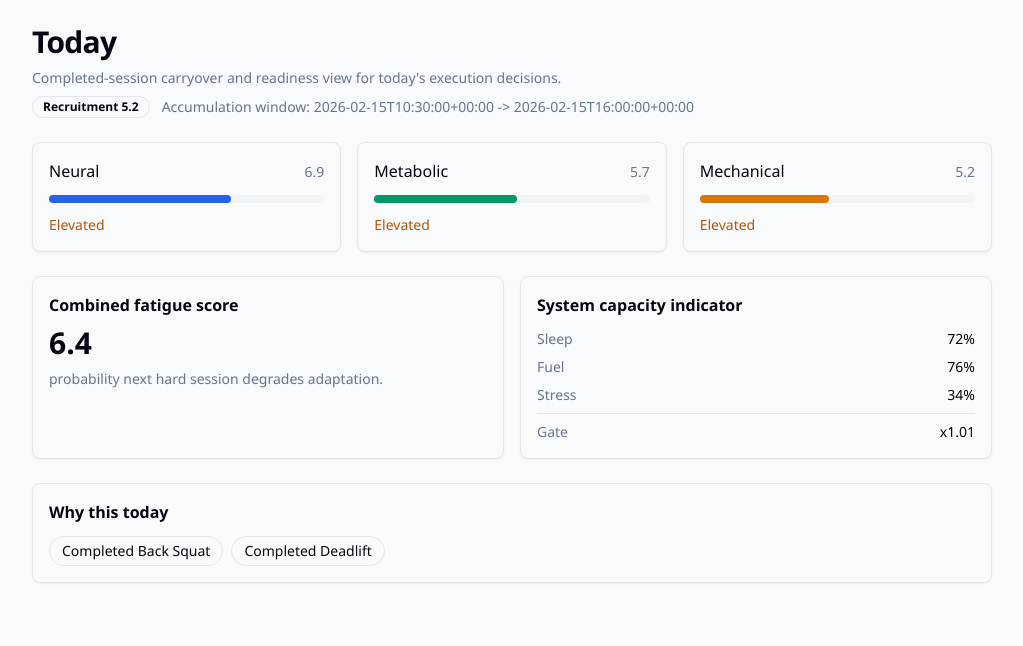
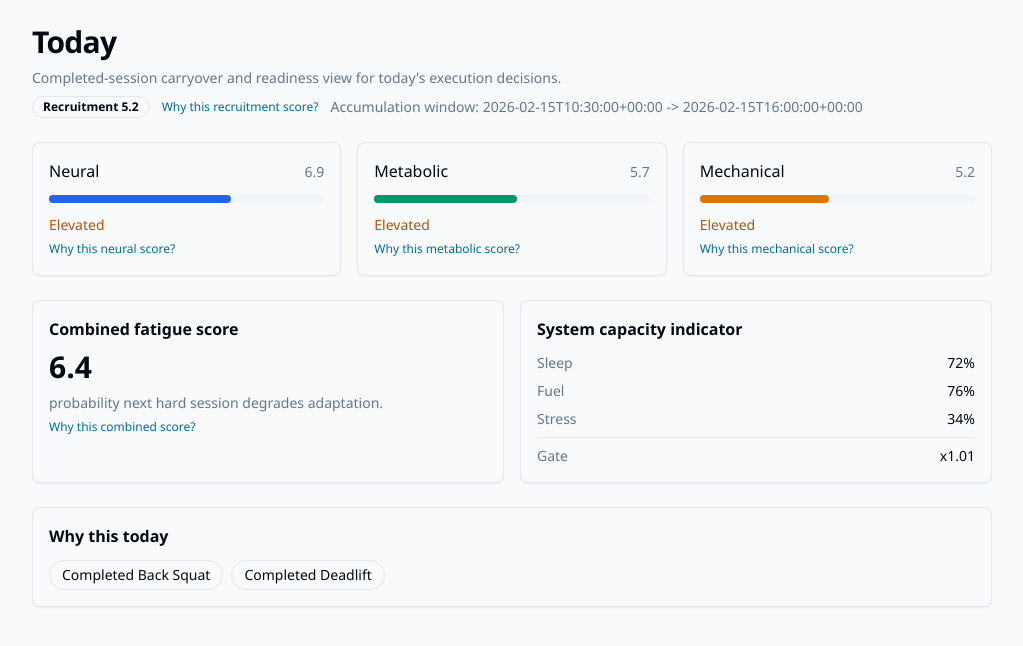
Before and after one commit to BalazsHoranyi/sportolio-ui, a Next.js app: page /today in a window 1280 px wide. Shown: the top 646 px of the page, without its empty margins (128-1151 px from the left). Built offline with nearby package versions, Linux system fonts and the light colour scheme.

Commit message:
SPRT-4 Add score-level explainability links to Today dashboard

```diff
--- a/src/features/today/components/today-dashboard.tsx
+++ b/src/features/today/components/today-dashboard.tsx
@@ -4,7 +4,8 @@ import { AppShell } from "@/components/layout/app-shell"
 import { cn } from "@/lib/utils"
 import type {
   TodayContributorSession,
-  TodayDashboardData
+  TodayDashboardData,
+  TodayScoreExplanationKey
 } from "@/features/today/types"
 
 const SCORE_MIN = 1
@@ -17,6 +18,17 @@ const AXIS_DEFINITIONS = [
   { key: "metabolic", label: "Metabolic", barColor: "bg-emerald-600" },
   { key: "mechanical", label: "Mechanical", barColor: "bg-amber-600" }
 ] as const
+
+const DEFAULT_SCORE_EXPLANATION_LINKS: Record<
+  TodayScoreExplanationKey,
+  string
+> = {
+  neural: "/explainability/scores/neural",
+  metabolic: "/explainability/scores/metabolic",
+  mechanical: "/explainability/scores/mechanical",
+  recruitment: "/explainability/scores/recruitment",
+  combined_fatigue: "/explainability/scores/combined_fatigue"
+}
 
 type RiskBand = "Red zone" | "Elevated" | "Manageable"
 
@@ -81,6 +93,45 @@ function resolveIncludedContributors(
   return contributors.filter((session) => includedIds.has(session.id))
 }
 
+function resolveScoreExplanationHref(
+  scoreKey: TodayScoreExplanationKey,
+  links: TodayDashboardData["scoreExplanationLinks"]
+): string | null {
+  const explicit = links?.[scoreKey]
+  if (explicit === null) {
+    return null
+  }
+  if (typeof explicit === "string" && explicit.trim().length > 0) {
+    return explicit
+  }
+  return DEFAULT_SCORE_EXPLANATION_LINKS[scoreKey]
+}
+
+function renderScoreExplanationLink(
+  scoreKey: TodayScoreExplanationKey,
+  label: string,
+  fallbackLabel: string,
+  links: TodayDashboardData["scoreExplanationLinks"]
+) {
+  const href = resolveScoreExplanationHref(scoreKey, links)
+  if (href === null) {
+    return (
+      <p className="text-xs text-muted-foreground" aria-label={fallbackLabel}>
+        {fallbackLabel}
+      </p>
+    )
+  }
+
+  return (
+    <a
+      href={href}
+      className="text-xs font-medium text-primary underline-offset-2 hover:underline"
+    >
+      {label}
+    </a>
+  )
+}
+
 function renderSystemCapacityItem(
   label: string,
   value: number | null | undefined
@@ -107,6 +158,12 @@ export function TodayDashboard({ data }: { data: TodayDashboardData }) {
       headerContent={
         <div className="flex flex-wrap items-center gap-3">
           <Badge>Recruitment {formatScore(data.snapshot.recruitment)}</Badge>
+          {renderScoreExplanationLink(
+            "recruitment",
+            "Why this recruitment score?",
+            "Recruitment explanation unavailable.",
+            data.scoreExplanationLinks
+          )}
           <p className="text-sm text-muted-foreground">
             Accumulation window: {data.accumulation.boundaryStart} -&gt;{" "}
             {data.accumulation.boundaryEnd}
@@ -158,6 +215,12 @@ export function TodayDashboard({ data }: { data: TodayDashboardData }) {
               >
                 {riskBand}
               </p>
+              {renderScoreExplanationLink(
+                axis.key,
+                `Why this ${axis.label.toLowerCase()} score?`,
+                `${axis.label} explanation unavailable.`,
+                data.scoreExplanationLinks
+              )}
             </Card>
           )
         })}
@@ -176,6 +239,12 @@ export function TodayDashboard({ data }: { data: TodayDashboardData }) {
           <p className="text-sm text-muted-foreground">
             {data.combinedScore.interpretation}
           </p>
+          {renderScoreExplanationLink(
+            "combined_fatigue",
+            "Why this combined score?",
+            "Combined score explanation unavailable.",
+            data.scoreExplanationLinks
+          )}
         </Card>
 
         <Card
--- a/src/features/today/today-preview.ts
+++ b/src/features/today/today-preview.ts
@@ -22,6 +22,13 @@ export const TODAY_DASHBOARD_PREVIEW: TodayDashboardData = {
     boundaryEnd: "2026-02-15T16:00:00+00:00",
     includedSessionIds: ["s2", "s4"]
   },
+  scoreExplanationLinks: {
+    neural: "/explainability/scores/neural",
+    metabolic: "/explainability/scores/metabolic",
+    mechanical: "/explainability/scores/mechanical",
+    recruitment: "/explainability/scores/recruitment",
+    combined_fatigue: "/explainability/scores/combined_fatigue"
+  },
   contributors: [
     {
       id: "s1",
--- a/src/features/today/types.ts
+++ b/src/features/today/types.ts
@@ -29,10 +29,22 @@ export type TodayContributorSession = {
   href: string
 }
 
+export type TodayScoreExplanationKey =
+  | "neural"
+  | "metabolic"
+  | "mechanical"
+  | "recruitment"
+  | "combined_fatigue"
+
+export type TodayScoreExplanationLinks = Partial<
+  Record<TodayScoreExplanationKey, string | null>
+>
+
 export type TodayDashboardData = {
   snapshot: TodayAxisSnapshot
   combinedScore: TodayCombinedScore
   systemCapacity: TodaySystemCapacity
   accumulation: TodayAccumulationWindow
+  scoreExplanationLinks?: TodayScoreExplanationLinks
   contributors: TodayContributorSession[]
 }
```
Also changed, not shown: documentation/agent_docs/today-dashboard.md (+4 -0 lines), documentation/user_docs/today-dashboard.md (+4 -1 lines), 1 other file (tests, documents, lock files or other folders).
